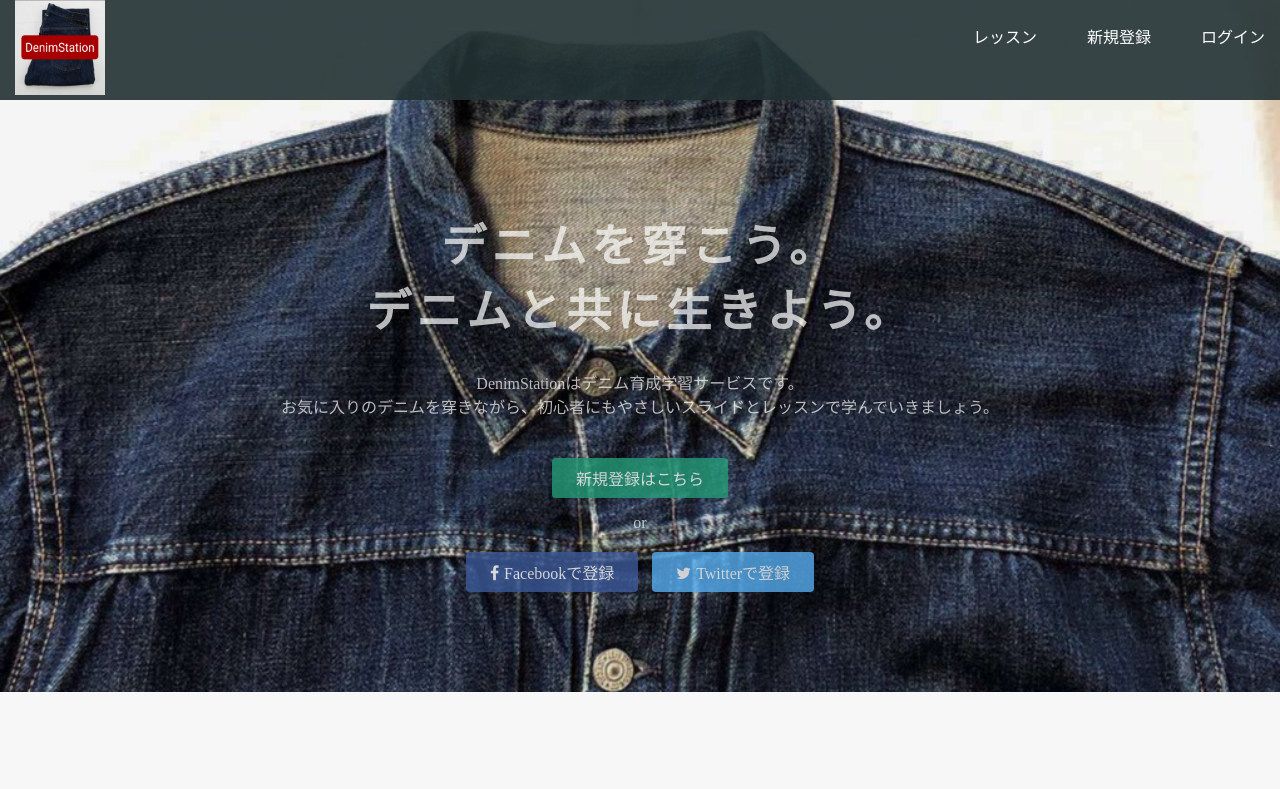
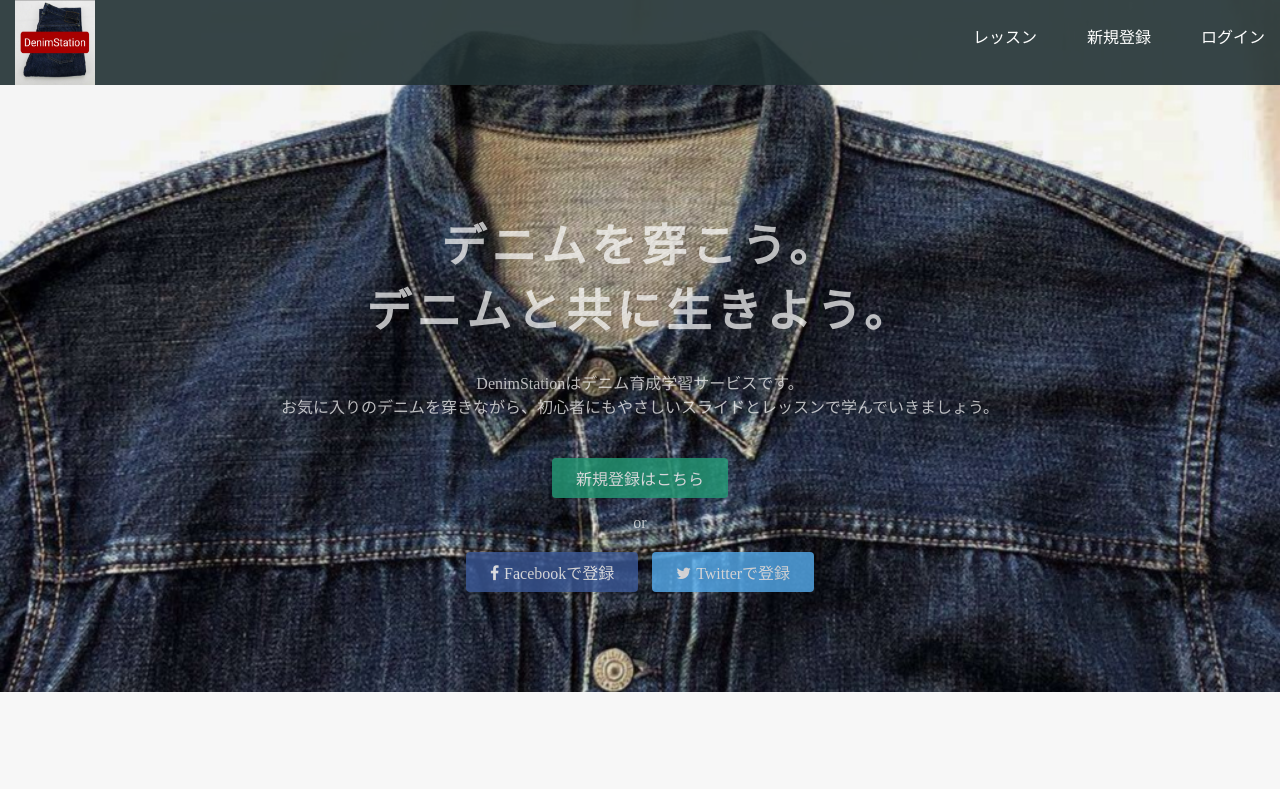
Before and after one commit to katapoke/katapoke.github.io, a plain HTML site: page index.html in a window 1280 px wide. Shown: the top 789 px of the page. Drawn offline with Linux system fonts and the light colour scheme.

Commit message:
Update stylesheet.css

```diff
--- a/stylesheet.css
+++ b/stylesheet.css
@@ -76,7 +76,7 @@ a {
 }
 
 header {
-  height: 100px;
+  height: 85px;
   width: 100%;
   background-color: rgba(34,49,52,0.9);
   position :fixed;
@@ -85,8 +85,8 @@ header {
 }
 
 .logo {
-  width: 90px;
-  height:95px;
+  width: 80px;
+  height:85px;
 }
 
 .header-left {
```
